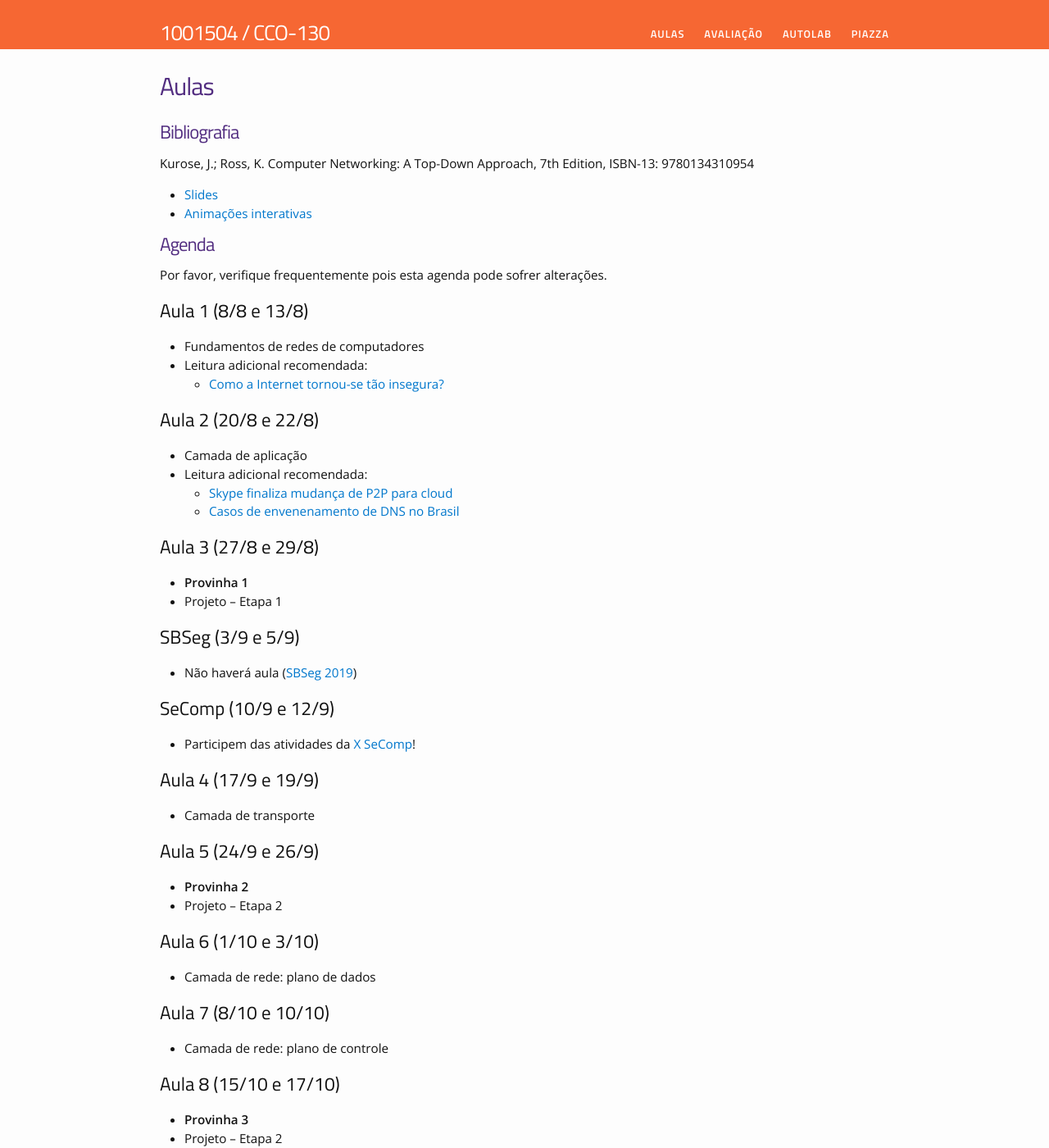
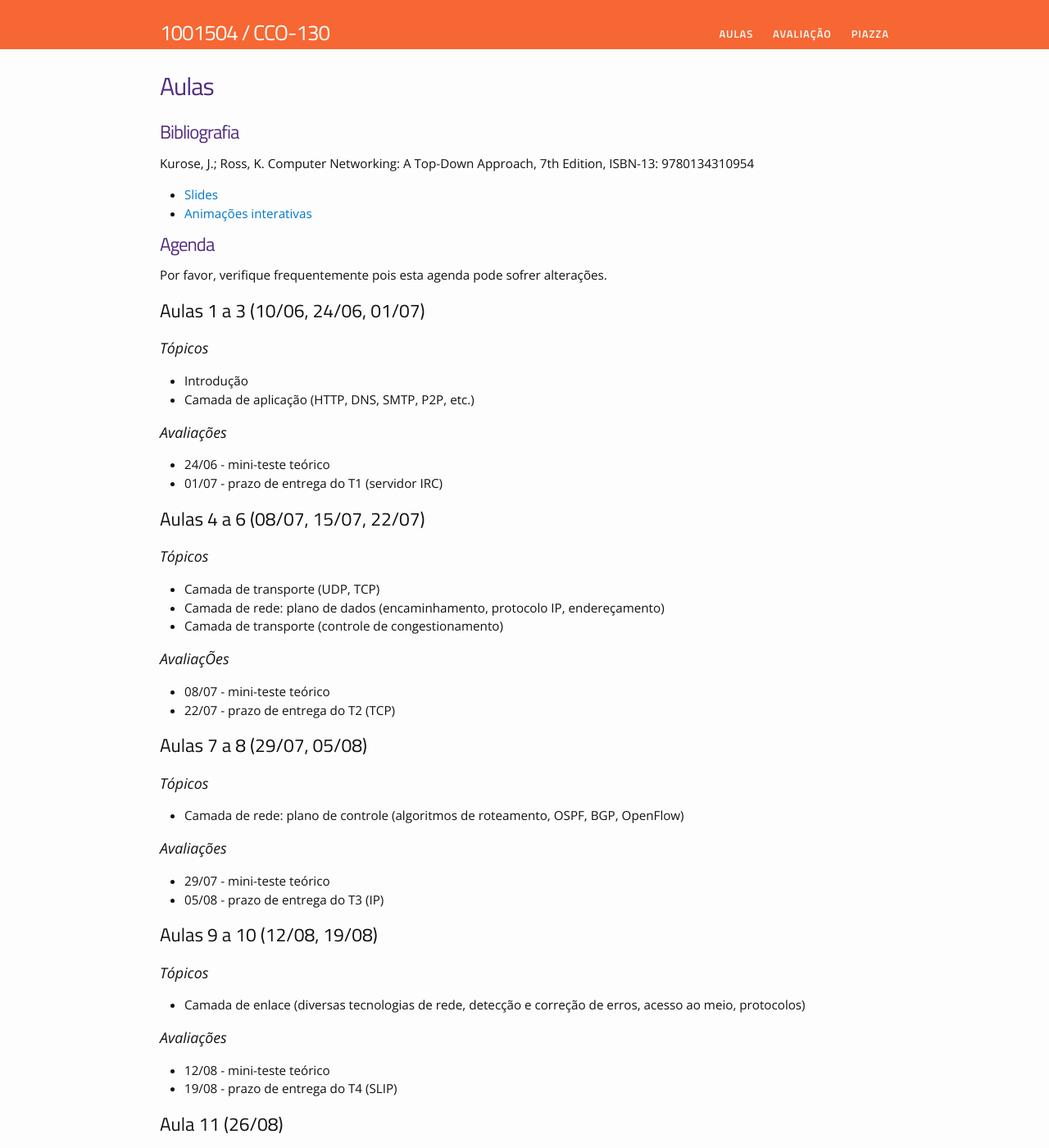
Before and after one commit to thotypous/redes-website, a Jekyll site: the page built from aulas.md, in a window 1280 px wide and 1400 px high. Shown: the whole window at 82% size. Built offline with Jekyll 4.4.1, drawn with Linux system fonts in a browser that asks for light colours; some of the changed text lies outside the part shown.

Commit message:
atualiza para 2022

```diff
--- a/Gemfile
+++ b/Gemfile
@@ -1,2 +1,4 @@
 source 'https://rubygems.org'
 gem 'github-pages', group: :jekyll_plugins
+
+gem "webrick", "~> 1.7"
--- a/_data/menu.yml
+++ b/_data/menu.yml
@@ -4,8 +4,5 @@
 - title: "Avaliação"
   href: "/avaliacao/"
 
-- title: "Autolab"
-  href: "https://autolab.ufscar.br/courses/20192-1001504"
-
 - title: "Piazza"
-  href: "https://piazza.com/ufscar/spring2019/1001504"
+  href: "https://piazza.com/ufscar/winter2022/1001504"
--- a/aulas.md
+++ b/aulas.md
@@ -15,86 +15,70 @@ Kurose, J.; Ross, K. Computer Networking: A Top-Down Approach, 7th Edition, ISBN
 
 Por favor, verifique frequentemente pois esta agenda pode sofrer alterações.
 
-## Aula 1 (8/8 e 13/8)
 
- * Fundamentos de redes de computadores
- * Leitura adicional recomendada:
-   * [Como a Internet tornou-se tão insegura?](https://www.washingtonpost.com/sf/business/2015/05/30/net-of-insecurity-part-1)
+## Aulas 1 a 3 (10/06, 24/06, 01/07)
 
-## Aula 2 (20/8 e 22/8)
+### Tópicos
 
- * Camada de aplicação
- * Leitura adicional recomendada:
-   * [Skype finaliza mudança de P2P para cloud](https://arstechnica.com/information-technology/2016/07/skype-finalizes-its-move-to-the-cloud-ignores-the-elephant-in-the-room/)
-   * [Casos de envenenamento de DNS no Brasil](http://blogs.ne10.uol.com.br/mundobit/2017/01/06/ataque-hacker-aos-servidores-do-uol-redireciona-paginas-do-grupo-para-sites-de-pornografia/)
+* Introdução
+* Camada de aplicação (HTTP, DNS, SMTP, P2P, etc.)
 
-## Aula 3 (27/8 e 29/8)
+### Avaliações
 
- * **Provinha 1**
- * Projeto – Etapa 1
+* 24/06 - mini-teste teórico
+* 01/07 - prazo de entrega do T1 (servidor IRC)
 
-## SBSeg (3/9 e 5/9)
 
- * Não haverá aula ([SBSeg 2019](https://sbseg2019.ime.usp.br))
+## Aulas 4 a 6 (08/07, 15/07, 22/07)
 
-## SeComp (10/9 e 12/9)
+### Tópicos
 
- * Participem das atividades da [X SeComp](https://secompufscar.com.br)!
+* Camada de transporte (UDP, TCP)
+* Camada de rede: plano de dados (encaminhamento, protocolo IP, endereçamento)
+* Camada de transporte (controle de congestionamento)
 
-## Aula 4 (17/9 e 19/9)
+### AvaliaçÕes
 
- * Camada de transporte
+* 08/07 - mini-teste teórico
+* 22/07 - prazo de entrega do T2 (TCP)
 
-## Aula 5 (24/9 e 26/9)
+## Aulas 7 a 8 (29/07, 05/08)
 
- * **Provinha 2**
- * Projeto – Etapa 2
+### Tópicos
 
-## Aula 6 (1/10 e 3/10)
+* Camada de rede: plano de controle (algoritmos de roteamento, OSPF, BGP, OpenFlow)
 
- * Camada de rede: plano de dados
+### Avaliações
 
-## Aula 7 (8/10 e 10/10)
+* 29/07 - mini-teste teórico
+* 05/08 - prazo de entrega do T3 (IP)
 
- * Camada de rede: plano de controle
+## Aulas 9 a 10 (12/08, 19/08)
 
-## Aula 8 (15/10 e 17/10)
+### Tópicos
 
- * **Provinha 3**
- * Projeto – Etapa 2
+* Camada de enlace (diversas tecnologias de rede, detecção e correção de erros, acesso ao meio, protocolos)
 
-## Aula 9 (22/10 e 24/10)
+### Avaliações
 
- * Camada de enlace
- * Leitura adicional recomendada:
-   * [Vídeo: How do CRCs work?](https://youtu.be/izG7qT0EpBw)
+* 12/08 - mini-teste teórico
+* 19/08 - prazo de entrega do T4 (SLIP)
 
-## Aula 10 (29/10 e 31/10)
+## Aula 11 (26/08)
 
- * **Provinha 4**
- * Projeto – Etapa 3
+### Tópicos
 
-## Aula 11 (5/11 e 7/11)
+* Redes sem fio e móveis
+* Fundamentos de segurança de redes
 
- * Redes sem fio e móveis
+### Avaliações
 
-## Aula 12 (12/11 e 14/11)
+* 26/08 - mini-teste teórico
 
- * Fundamentos de segurança de redes
- * [Introdução à Criptografia](/static/introducao-criptografia.pdf) (slides do prof. Aranha)
- * Leitura adicional recomendada:
-   * [Modes of operation's failures](https://raw.githubusercontent.com/corkami/pics/master/binary/CryptoModes.png)
+## Aulas 12 a 14 (02/09, 09/09, 16/09)
 
-## Aula 13 (19/11 e 21/11)
+* Desenvolvimento dos seminários
 
- * **Provinha 5**
- * Projeto – Etapa 4
+## Aula 15 (30/09)
 
-## Aula 14 (26/11 e 28/11)
-
- * **Provinha 6**
- * Projeto – Etapa 5
-
-## Aula 15 (**??**/12 e **??**/12 - vide anúncio)
-
- * **Apresentação do projeto**
+* Apresentação dos seminários
```
Also changed, not shown: index.md (+7 -3 lines).
